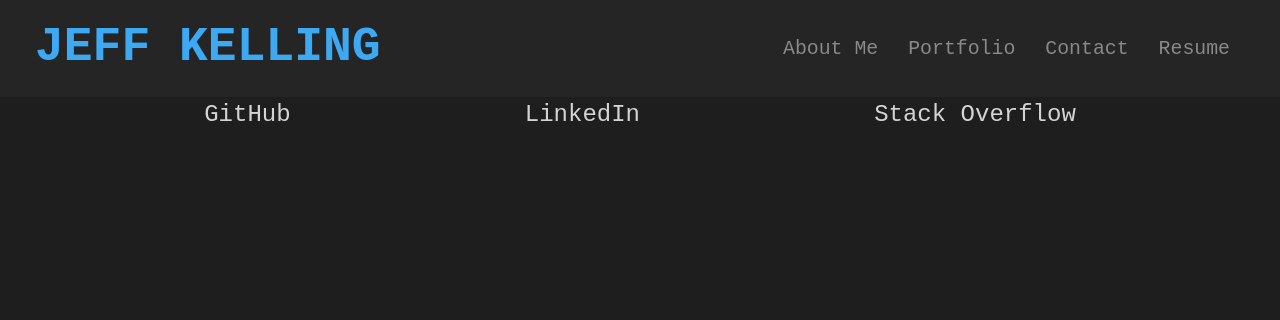
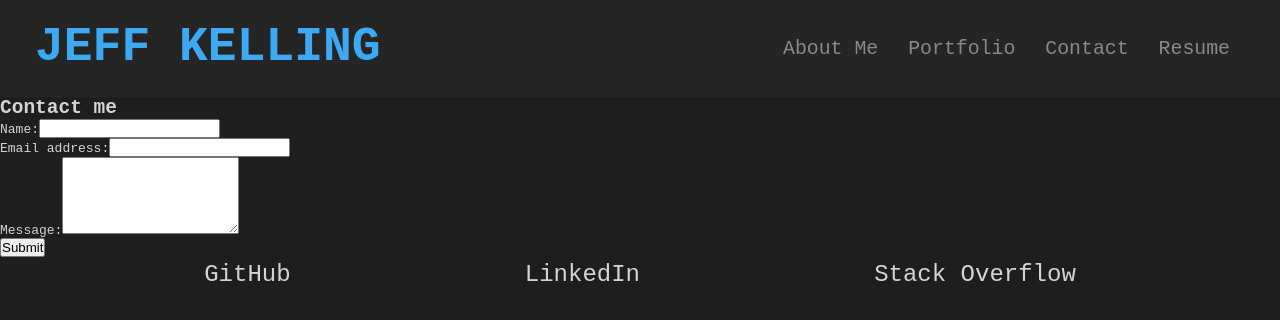
Before and after one commit to mews0/portfolio-react, a React (Create React App) app: page / in a window 1280 px wide. Shown: the top 320 px of the page. Built offline with nearby package versions, Linux system fonts and the light colour scheme.

Commit message:
Control ContactForm component

```diff
--- a/src/App.js
+++ b/src/App.js
@@ -3,6 +3,7 @@
 import Header from './components/Header';
 import About from './components/About';
 import Project from './components/Project';
+import ContactForm from './components/Contact';
 import Footer from './components/Footer';
 
 function App() {
@@ -10,6 +11,7 @@
     <div>
       <Header></Header>
       <main>
+        <ContactForm></ContactForm>
       </main>
       <Footer></Footer>
     </div>
--- a/src/components/Contact/index.js
+++ b/src/components/Contact/index.js
@@ -1,21 +1,32 @@
-import React from 'react';
+import React, { useState } from 'react';
 
 function ContactForm() {
+  const [formState, setFormState] = useState({ name: '', email: '', message: '' });
+  const { name, email, message } = formState;
+
+  function handleChange(e) {
+    setFormState({...formState, [e.target.name]: e.target.value })
+  }
+
+  function handleSubmit(e) {
+    e.preventDefault();
+  }
+
   return (
     <section>
       <h1>Contact me</h1>
-      <form id="contact-form">
+      <form id="contact-form" onSubmit={handleSubmit}>
         <div>
           <label htmlFor="name">Name:</label>
-          <input type="text" name="name" />
+          <input type="text" defaultValue={name} onChange={handleChange} name="name" />
         </div>
         <div>
           <label htmlFor="email">Email address:</label>
-          <input type="email" name="email" />
+          <input type="email" defaultValue={email} name="email" onChange={handleChange} />
         </div>
         <div>
           <label htmlFor="message">Message:</label>
-          <textarea name="message" rows="5" />
+          <textarea name="message" defaultValue={message} onChange={handleChange} rows="5" />
         </div>
         <button type="submit">Submit</button>
       </form>
```
